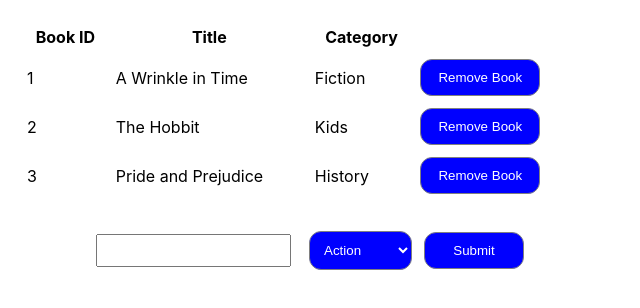
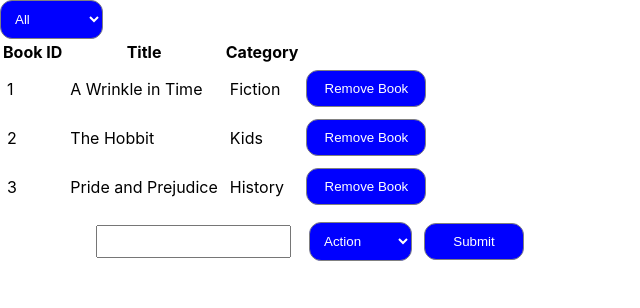
Before and after one commit to rOluochKe/redux-bookstore, a React (Create React App) app: page / in a window 1280 px wide. Shown: the top 308 px of the page, without its empty margins (0-640 px from the left). Built offline with nearby package versions, Linux system fonts and the light colour scheme.

Commit message:
adding filter.js reducer and categoryFilter.js component

```diff
--- a/src/actions/index.js
+++ b/src/actions/index.js
@@ -11,6 +11,11 @@
   book,
 });
 
+const CHANGE_FILTER = book => ({
+  type: 'CHANGE_FILTER',
+  book,
+});
+
 export {
-  CREATE_BOOK, REMOVE_BOOK, createBook, handleRemoveBook,
+  CREATE_BOOK, REMOVE_BOOK, CHANGE_FILTER, createBook, handleRemoveBook,
 };
--- /dev/null
+++ b/src/components/CategoryFilter.js
@@ -0,0 +1,34 @@
+import React from 'react';
+import PropTypes from 'prop-types';
+
+const categories = [
+  'All',
+  'Action',
+  'Biography',
+  'History',
+  'Horror',
+  'Kids',
+  'Learning',
+  'Sci-Fi',
+];
+
+const CategoryFilter = ({
+  changeFilter,
+}) => {
+  const selectCat = React.useRef(null);
+  return (
+    <div>
+      <select ref={selectCat} name="category" onChange={() => changeFilter(selectCat.current.value)}>
+        {categories.map(category => (
+          <option key={category}>{category}</option>
+        ))}
+      </select>
+    </div>
+  );
+};
+
+CategoryFilter.propTypes = {
+  changeFilter: PropTypes.func.isRequired,
+};
+
+export default CategoryFilter;
--- a/src/containers/BooksList.js
+++ b/src/containers/BooksList.js
@@ -3,33 +3,59 @@
 import { connect } from 'react-redux';
 import PropTypes from 'prop-types';
 import Book from '../components/Book';
-import { handleRemoveBook } from '../actions/index';
+import { handleRemoveBook, CHANGE_FILTER } from '../actions/index';
+import CategoryFilter from '../components/CategoryFilter';
 
-const BooksList = ({ book, handleRemoveBook }) => (
-  <table className="table-one">
+const BooksList = ({
+  books, handleRemoveBook, filter, changeFilter,
+}) => {
+  const filteredBooks = (filter !== 'All') ? books.filter(book => book.category === filter) : books;
+  return (
+    <div>
+      <div>
+        <CategoryFilter changeFilter={changeFilter} />
+      </div>
+      <table>
         <thead>
           <tr>
-        <th className="trow">Book ID</th>
-        <th className="trow">Title</th>
-        <th className="trow">Category</th>
+            <th>Book ID</th>
+            <th>Title</th>
+            <th>Category</th>
           </tr>
         </thead>
         <tbody>
-      {book.map(book => <Book key={Math.random() * 1000} book={book} handleRemoveBook={handleRemoveBook} />)}
+          {filteredBooks.map(book => (
+            <Book book={book} key={book.id} handleRemoveBook={handleRemoveBook} />
+          ))}
         </tbody>
       </table>
+    </div>
   );
-BooksList.propTypes = {
-  book: PropTypes.instanceOf(Array).isRequired,
-  handleRemoveBook: PropTypes.func.isRequired,
 };
 
-const mapStateToProps = book => ({ book });
+BooksList.defaultProps = {
+  filter: 'All',
+};
+
+BooksList.propTypes = {
+  books: PropTypes.instanceOf(Array).isRequired,
+  filter: PropTypes.string,
+  handleRemoveBook: PropTypes.func.isRequired,
+  changeFilter: PropTypes.func.isRequired,
+};
+
+const mapStateToProps = state => ({
+  books: state.books,
+  filter: state.filter,
+});
 
 const mapDispatchToProps = dispatch => ({
   handleRemoveBook: book => {
     dispatch(handleRemoveBook(book));
   },
+  changeFilter: category => {
+    dispatch(CHANGE_FILTER(category));
+  },
 });
 
 export default connect(mapStateToProps, mapDispatchToProps)(BooksList);
--- /dev/null
+++ b/src/reducers/filter.js
@@ -0,0 +1,10 @@
+const filterReducer = (state = 'All', action) => {
+  switch (action.type) {
+    case 'CHANGE_FILTER':
+      return action.book;
+    default:
+      return state;
+  }
+};
+
+export default filterReducer;
--- a/src/reducers/index.js
+++ b/src/reducers/index.js
@@ -1,6 +1,11 @@
-import { createStore } from 'redux';
+import { createStore, combineReducers } from 'redux';
 import bookReducer from './books';
+import filterReducer from './filter';
 
-const store = createStore(bookReducer);
+const reducer = combineReducers({
+  books: bookReducer,
+  filter: filterReducer,
+});
+const store = createStore(reducer);
 
 export default store;
```
Lines whose indentation alone changed are shown as unchanged.
